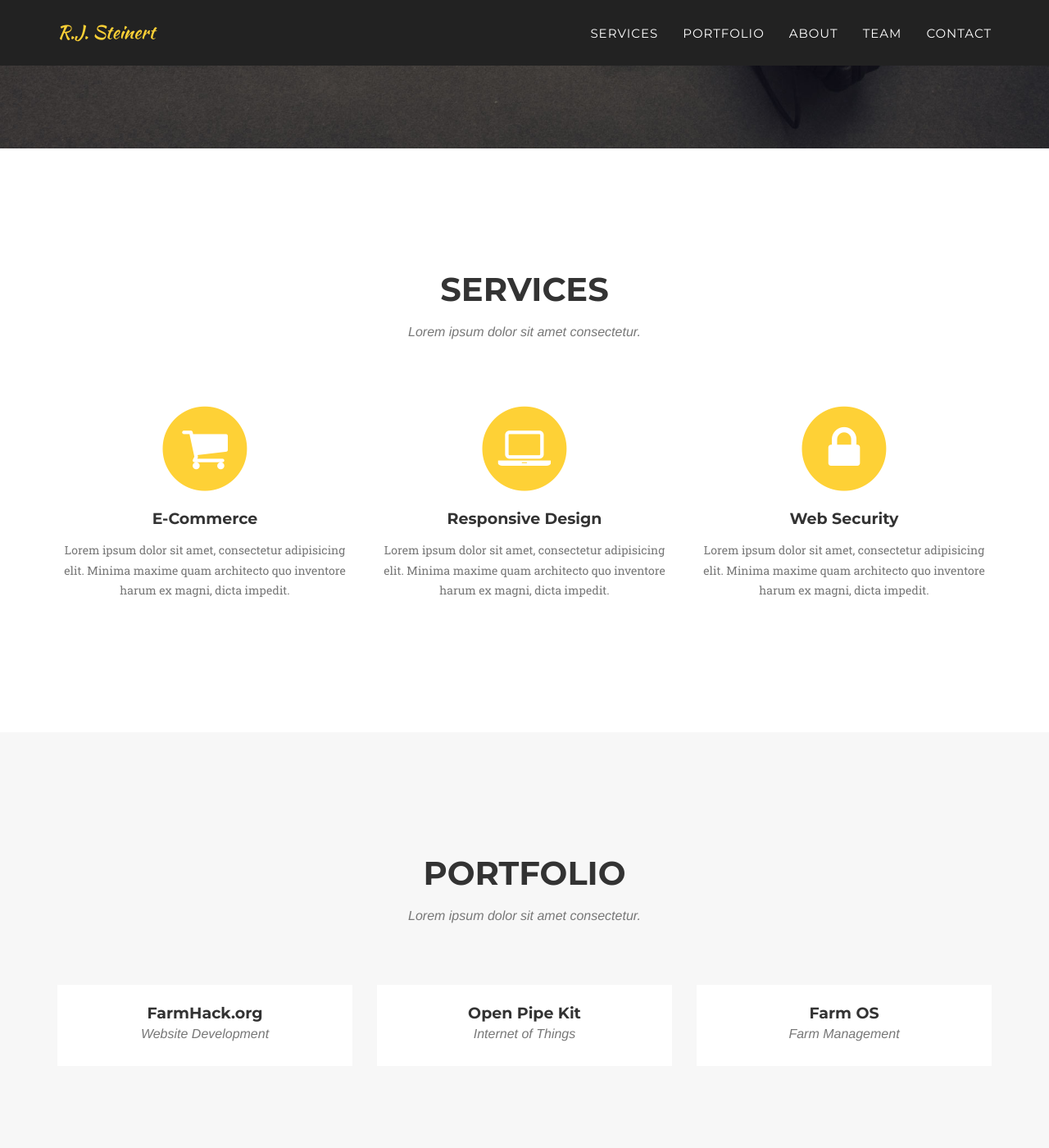
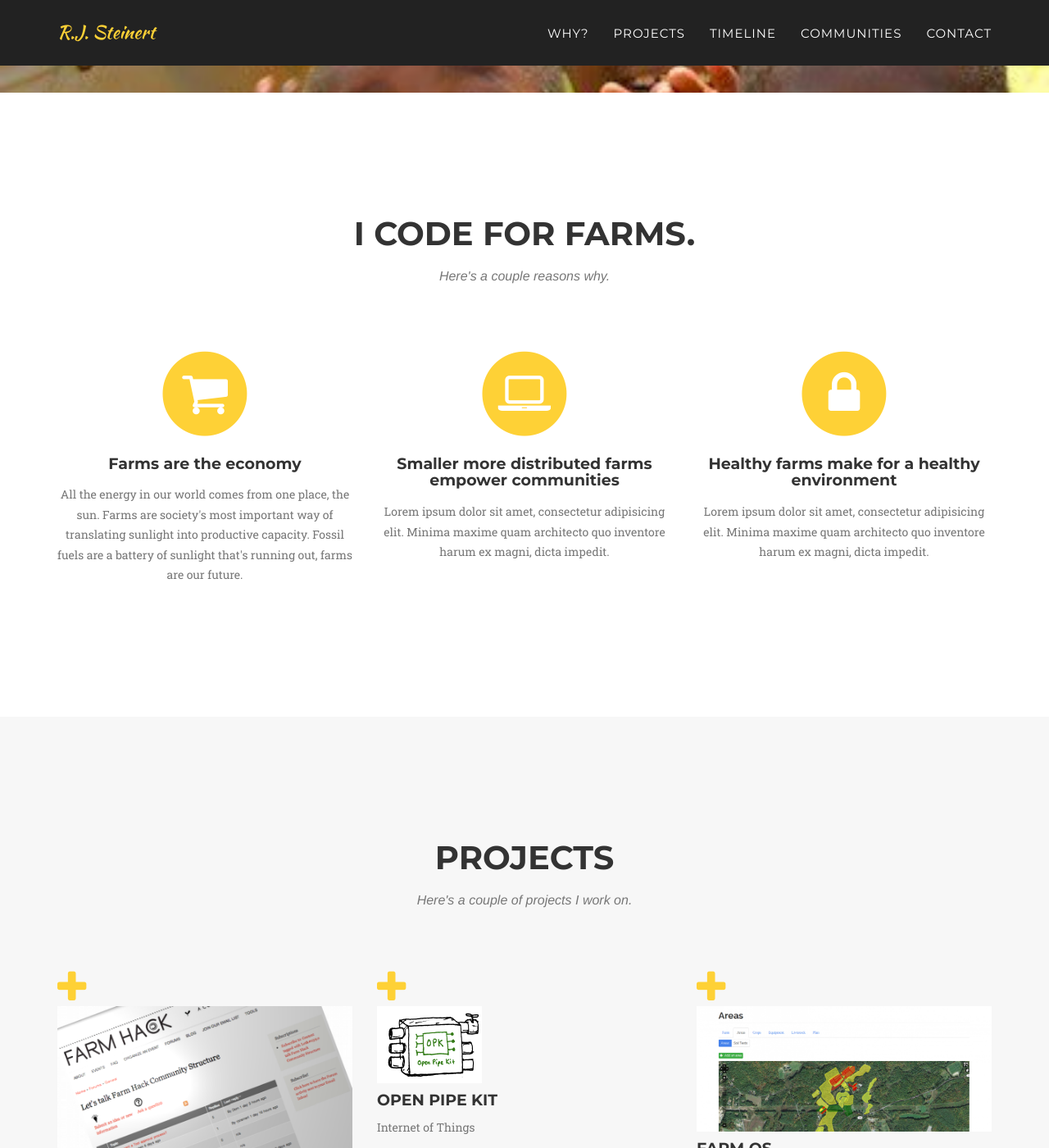
Before and after one commit to rjcorwin/rjcorwin.github.io, a Jekyll site: the page built from index.html, in a window 1280 px wide and 1400 px high, scrolled down 577 px. Shown: the whole window at 82% size. Built offline with Jekyll 4.4.1, drawn with Linux system fonts in a browser that asks for light colours; some web fonts are replaced; some of the changed text lies outside the part shown.

Commit message:
Change most things

```diff
--- a/_includes/header.html
+++ b/_includes/header.html
@@ -19,16 +19,16 @@
                         <a href="#page-top"></a>
                     </li>
                     <li>
-                        <a class="page-scroll" href="#services">Services</a>
+                        <a class="page-scroll" href="#why">Why?</a>
                     </li>
                     <li>
-                        <a class="page-scroll" href="#portfolio">Portfolio</a>
+                        <a class="page-scroll" href="#projects">Projects</a>
                     </li>
                     <li>
-                        <a class="page-scroll" href="#about">About</a>
+                        <a class="page-scroll" href="#timeline">Timeline</a>
                     </li>
                     <li>
-                        <a class="page-scroll" href="#team">Team</a>
+                        <a class="page-scroll" href="#communities">Communities</a>
                     </li>
                     <li>
                         <a class="page-scroll" href="#contact">Contact</a>
@@ -44,9 +44,8 @@
     <header>
         <div class="container">
             <div class="intro-text">
-                <div class="intro-lead-in">Welcome To Our Studio!</div>
+                <div class="intro-lead-in">Hi I'm R.J.</div>
                 <div class="intro-heading">It's Nice To Meet You</div>
-                <a href="#services" class="page-scroll btn btn-xl">Tell Me More</a>
             </div>
         </div>
     </header>
--- a/_includes/portfolio_grid.html
+++ b/_includes/projects_grid.html
@@ -1,10 +1,10 @@
 <!-- Portfolio Grid Section -->
-    <section id="portfolio" class="bg-light-gray">
+    <section id="projects" class="bg-light-gray">
         <div class="container">
             <div class="row">
                 <div class="col-lg-12 text-center">
-                    <h2 class="section-heading">Portfolio</h2>
-                    <h3 class="section-subheading text-muted">Lorem ipsum dolor sit amet consectetur.</h3>
+                    <h2 class="section-heading">Projects</h2>
+                    <h3 class="section-subheading text-muted">Here's a couple of projects I work on.</h3>
                 </div>
             </div>
             <div class="row">
--- a/_includes/about.html
+++ b/_includes/timeline.html
@@ -1,9 +1,9 @@
 <!-- About Section -->
-    <section id="about">
+    <section id="timeline">
         <div class="container">
             <div class="row">
                 <div class="col-lg-12 text-center">
-                    <h2 class="section-heading">About</h2>
+                    <h2 class="section-heading">Timeline</h2>
                     <h3 class="section-subheading text-muted">Lorem ipsum dolor sit amet consectetur.</h3>
                 </div>
             </div>
--- a/_includes/services.html
+++ b/_includes/why.html
@@ -1,10 +1,10 @@
 <!-- Services Section -->
-    <section id="services">
+    <section id="why">
         <div class="container">
             <div class="row">
                 <div class="col-lg-12 text-center">
-                    <h2 class="section-heading">Services</h2>
-                    <h3 class="section-subheading text-muted">Lorem ipsum dolor sit amet consectetur.</h3>
+                    <h2 class="section-heading">I code for farms.</h2>
+                    <h3 class="section-subheading text-muted">Here's a couple reasons why.</h3>
                 </div>
             </div>
             <div class="row text-center">
@@ -13,15 +13,15 @@
                         <i class="fa fa-circle fa-stack-2x text-primary"></i>
                         <i class="fa fa-shopping-cart fa-stack-1x fa-inverse"></i>
                     </span>
-                    <h4 class="service-heading">E-Commerce</h4>
-                    <p class="text-muted">Lorem ipsum dolor sit amet, consectetur adipisicing elit. Minima maxime quam architecto quo inventore harum ex magni, dicta impedit.</p>
+                    <h4 class="service-heading">Farms are the economy</h4>
+                    <p class="text-muted">All the energy in our world comes from one place, the sun. Farms are society's most important way of translating sunlight into productive capacity. Fossil fuels are a battery of sunlight that's running out, farms are our future.</p>
                 </div>
                 <div class="col-md-4">
                     <span class="fa-stack fa-4x">
                         <i class="fa fa-circle fa-stack-2x text-primary"></i>
                         <i class="fa fa-laptop fa-stack-1x fa-inverse"></i>
                     </span>
-                    <h4 class="service-heading">Responsive Design</h4>
+                    <h4 class="service-heading">Smaller more distributed farms empower communities </h4>
                     <p class="text-muted">Lorem ipsum dolor sit amet, consectetur adipisicing elit. Minima maxime quam architecto quo inventore harum ex magni, dicta impedit.</p>
                 </div>
                 <div class="col-md-4">
@@ -29,7 +29,7 @@
                         <i class="fa fa-circle fa-stack-2x text-primary"></i>
                         <i class="fa fa-lock fa-stack-1x fa-inverse"></i>
                     </span>
-                    <h4 class="service-heading">Web Security</h4>
+                    <h4 class="service-heading">Healthy farms make for a healthy environment</h4>
                     <p class="text-muted">Lorem ipsum dolor sit amet, consectetur adipisicing elit. Minima maxime quam architecto quo inventore harum ex magni, dicta impedit.</p>
                 </div>
             </div>
--- a/_layouts/default.html
+++ b/_layouts/default.html
@@ -7,10 +7,9 @@
     <body id="page-top" class="index">
 
     {% include header.html %}
-    {% include services.html %}
-    {% include portfolio_grid.html %}
-    {% include about.html %}
-    {% include team.html %}
+    {% include why.html %}
+    {% include projects_grid.html %}
+    {% include timeline.html %}
     {% include clients.html %}
     {% include contact.html %}
     {% include footer.html %}
```
Also changed, not shown: img/header-bg.jpg, img/portfolio/farmhack.png (added), img/portfolio/farmos-thumbnail.png (added), img/portfolio/farmos.png (added), img/portfolio/opk-thumbnail.png (added), img/portfolio/opk.png (added), 1 other file.
